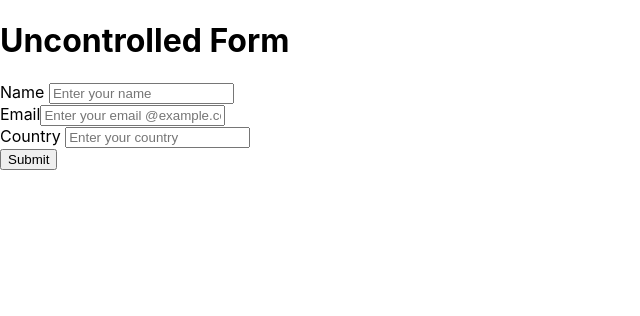
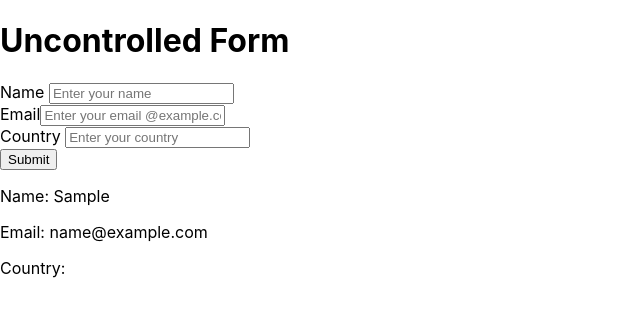
Before and after one commit to EasternCaptain/Full-stack-uncontrolled-form, a React (Create React App) app in the folder frontend/: page / in a window 1280 px wide. Both pictures are taken after typing "Sample", "name@example.com", "Sample" into the empty fields and a click on the button "Submit". Shown: the top 316 px of the page, without its empty margins (0-640 px from the left). Built offline with nearby package versions, Linux system fonts and the light colour scheme.

Commit message:
Adding redux functionality to the uncontrolled form

```diff
--- a/frontend/src/App.js
+++ b/frontend/src/App.js
@@ -1,9 +1,13 @@
 import { useRef } from 'react';
+import { useSelector, useDispatch } from 'react-redux';
 
 export default function App() {
   const nameRef = useRef('');
   const emailRef = useRef('')
   const countryRef = useRef('')
+
+  const formData = useSelector((state) => state.formData )
+  const dispatch = useDispatch();
 
   const handleSubmit = (e) => {
     e.preventDefault();
@@ -13,8 +17,15 @@ export default function App() {
       email: emailRef.current.value,
       country: countryRef.current.value
     }
+    if (!(
+      nameRef.current.value === '' &&
+      emailRef.current.value === '' &&
+      countryRef.current.value === ''
+    )) {
+      dispatch({type: "ADD", payload: data })
+      alert(JSON.stringify(data))
+    }
 
-    alert(JSON.stringify(data))
     nameRef.current.value ='';
     emailRef.current.value ='';
     countryRef.current.value ='';
@@ -39,6 +50,19 @@ export default function App() {
         </div>
         <button type="submit">Submit</button>
       </form>
+      <div>
+        {
+          formData.map((item) => {
+            return (
+              <div>
+                <p>Name: {item.name}</p>
+                <p>Email: {item.email}</p>
+                <p>Country: {item.countr}</p>
+              </div>
+            )
+          })
+        }
+      </div>
     </div>
 
   )
--- a/frontend/src/index.js
+++ b/frontend/src/index.js
@@ -3,12 +3,17 @@ import ReactDOM from 'react-dom/client';
 import './index.css';
 import App from './App';
 import reportWebVitals from './reportWebVitals';
+import store from './store/store';
+import { Provider } from 'react-redux';
 
 const root = ReactDOM.createRoot(document.getElementById('root'));
 root.render(
-  <React.StrictMode>
-    <App />
-  </React.StrictMode>
+  <Provider store={store}>
+    <React.StrictMode>
+      <App />
+    </React.StrictMode>
+  </Provider>
+
 );
 
 // If you want to start measuring performance in your app, pass a function
--- /dev/null
+++ b/frontend/src/store/store.js
@@ -0,0 +1,20 @@
+import { legacy_createStore as createStore } from 'redux';
+
+const initialState = {
+    formData: []
+}
+
+const formReducer = (state = initialState, action) => {
+    switch (action.type) {
+        case "ADD":
+            return {
+                ...state,
+                formData: [ ...state.formData, action.payload ]
+            }
+        default:
+            return state;
+    }
+}
+const store = createStore(formReducer);
+
+export default store;
```
